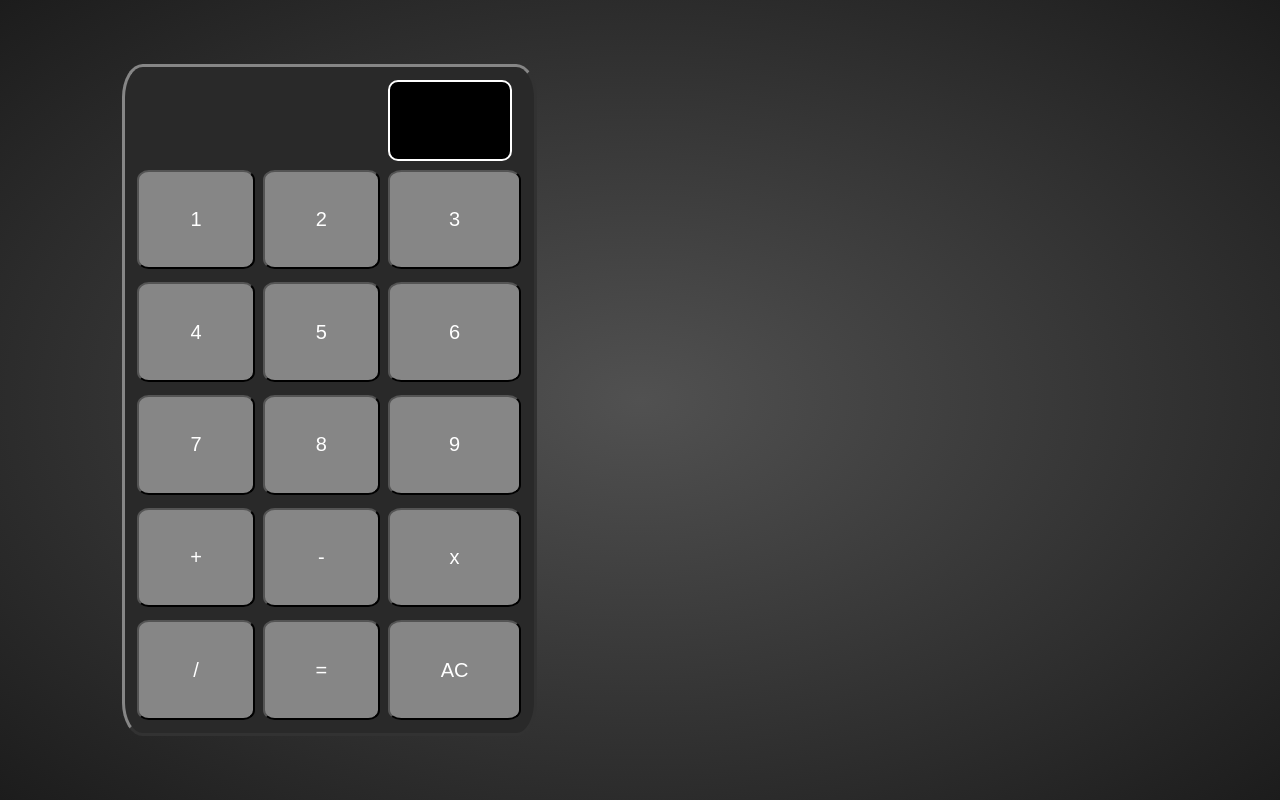
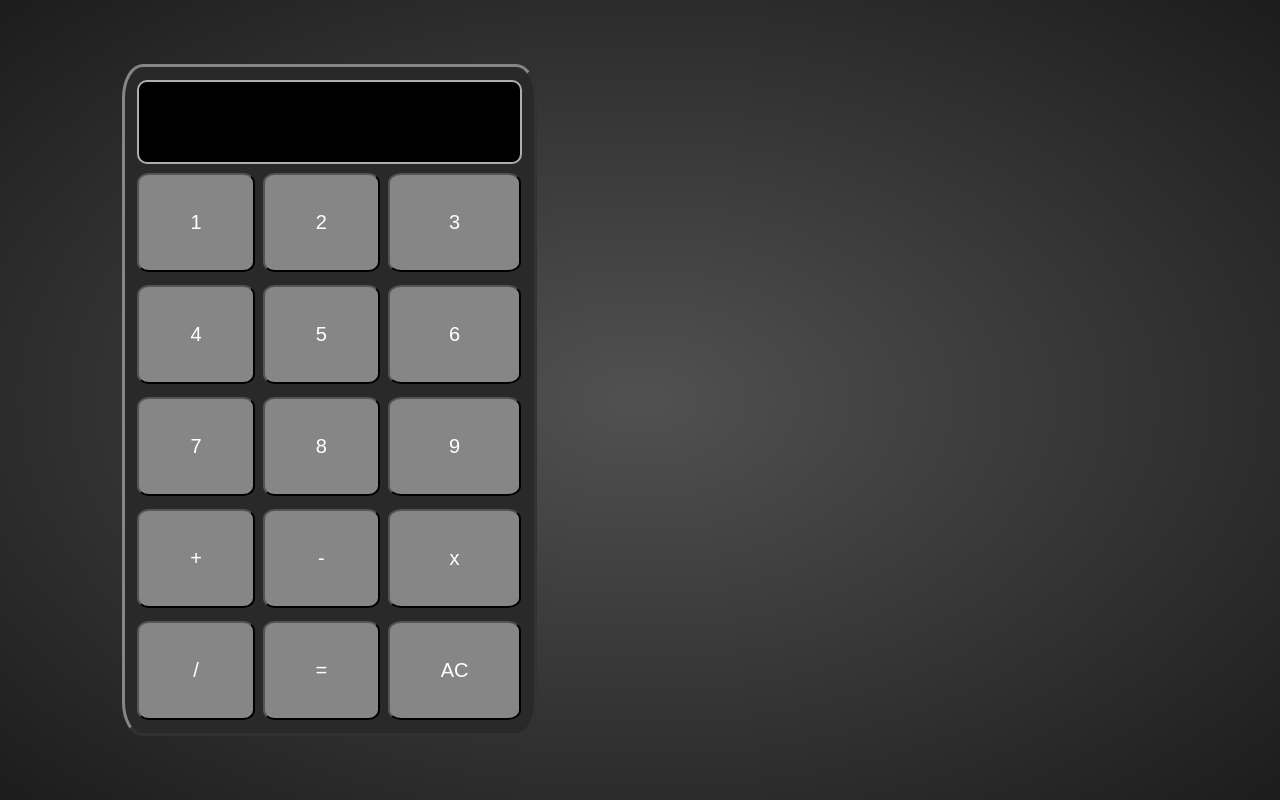
Before and after one commit to stimpy3/calculator, a plain HTML site: page index.html in a window 1280 px wide. Drawn offline with Linux system fonts and the light colour scheme.

Commit message:
Update calc.css

```diff
--- a/calc.css
+++ b/calc.css
@@ -1,4 +1,3 @@
-
 *{
     margin:0;
     padding:0;
@@ -47,18 +46,24 @@ button:active{
     row-gap: 2%;  specific row,column gaps */
     padding: 1%;
     gap:2%;
+    grid-template-rows: 80px;
 
 }
 
 #screen{
-    grid-column: 3/4;
+    grid-column: 1/4;
     background-color: black;
     border-radius: 10px;
-    width: 90%;
+    width: 99%;
     height:100%;
-    border: 2px solid white;
+    border: 2px solid rgb(174, 174, 174);
 }
 
 .numbers{
     display: inline-block;
+    user-select: none;
 }
+
+.operator{
+    user-select: none;
+}
```
